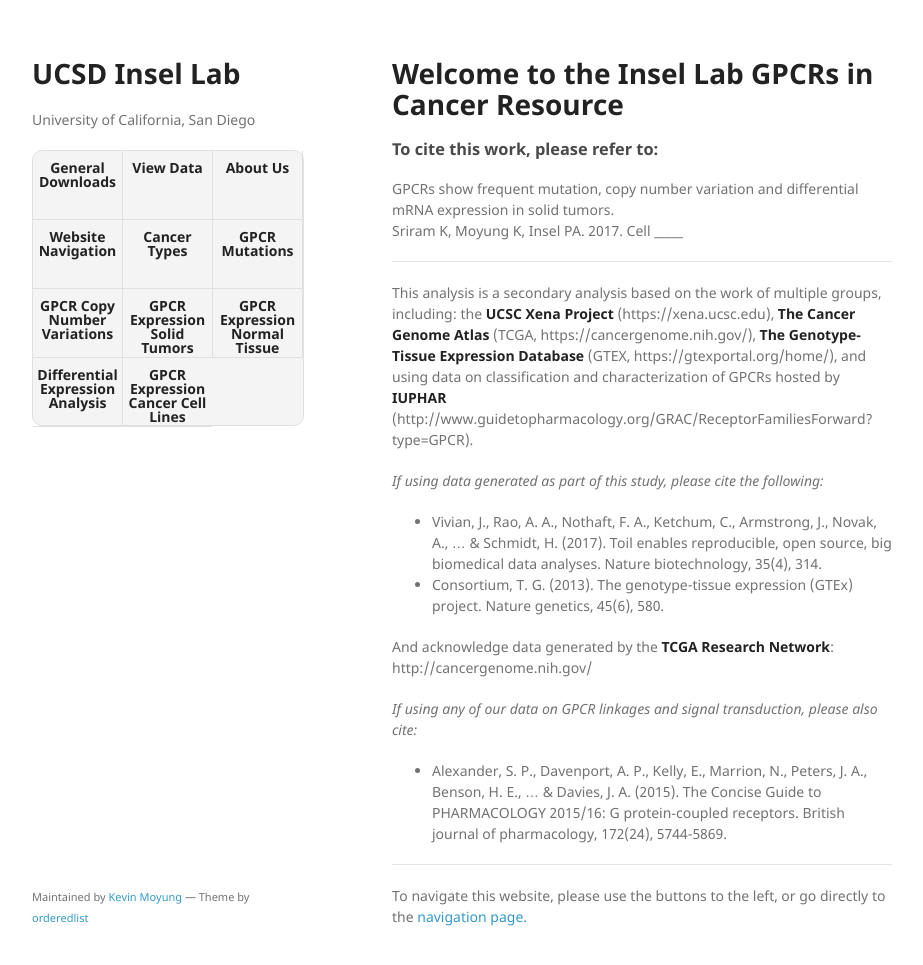
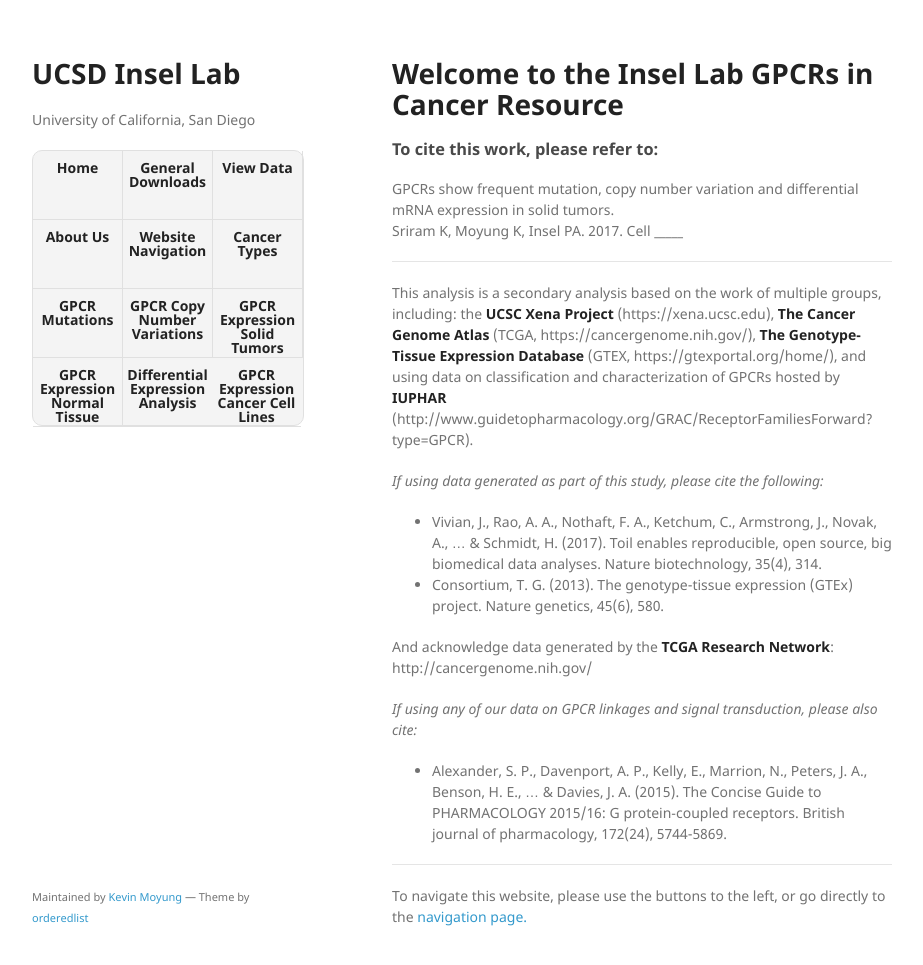
Before and after one commit to insellab/insellab.github.io, a Jekyll site: the page built from index.md, in a window 1280 px wide and 997 px high. Shown: the top 965 px of the window, without its empty margins (178-1101 px from the left). Built offline with Jekyll 4.4.1, drawn with Linux system fonts in a browser that asks for light colours; our own code applies the rules of GitHub Pages for plain Markdown files.

Commit message:
Update default.html

```diff
--- a/_layouts/default.html
+++ b/_layouts/default.html
@@ -27,6 +27,7 @@
 
         <!--{% if site.show_downloads %}-->
           <ul>
+            <li><a href="https://insellab.github.io/"><strong>Home</strong></a></li>
             <li><a href="https://insellab.github.io/data"><strong>General Downloads</strong></a></li>
             <li><a href="https://insellab.github.io/visual"><strong>View Data</strong></a></li>
             <li><a href="https://insellab.github.io/about"><strong>About Us</strong></a></li>
```
